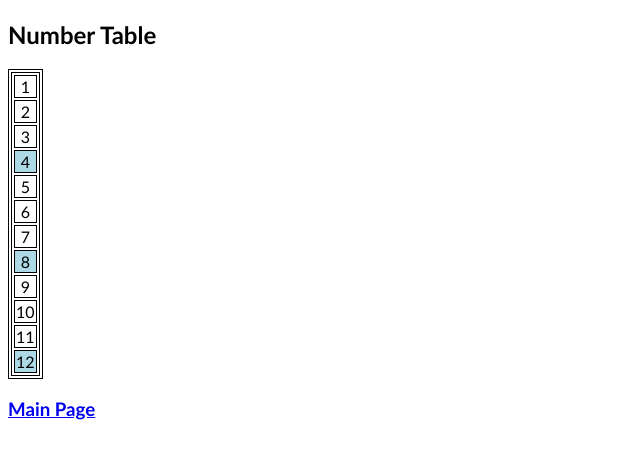
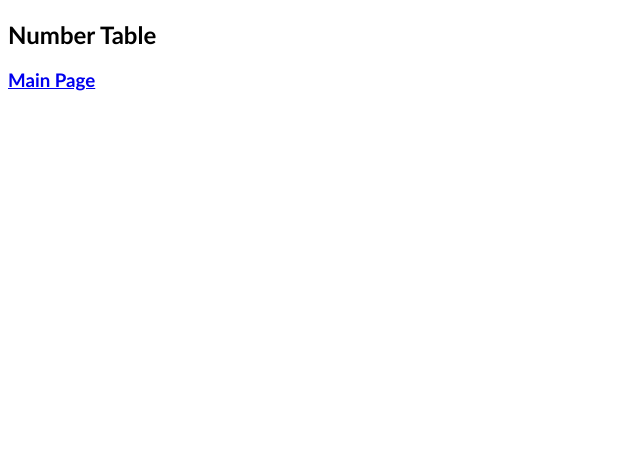
Before and after one commit to ivandana/IS645_Homework6, a plain HTML site: page html/ex4.html in a window 1280 px wide. Shown: the whole page, without its empty margins (0-640 px from the left). Drawn offline with Linux system fonts and the light colour scheme; files that its build step writes are made by us from their sources.

Commit message:
Update ex4.html

```diff
--- a/html/ex4.html
+++ b/html/ex4.html
@@ -10,7 +10,6 @@
 <body>
     <h2>Number Table</h2>
     <div id="output"></div>
-    <table id="table"></table>
     <h3><a href="../index.html">Main Page</a></h3>
     <script src="../js/ex4.js"></script>
 
```
